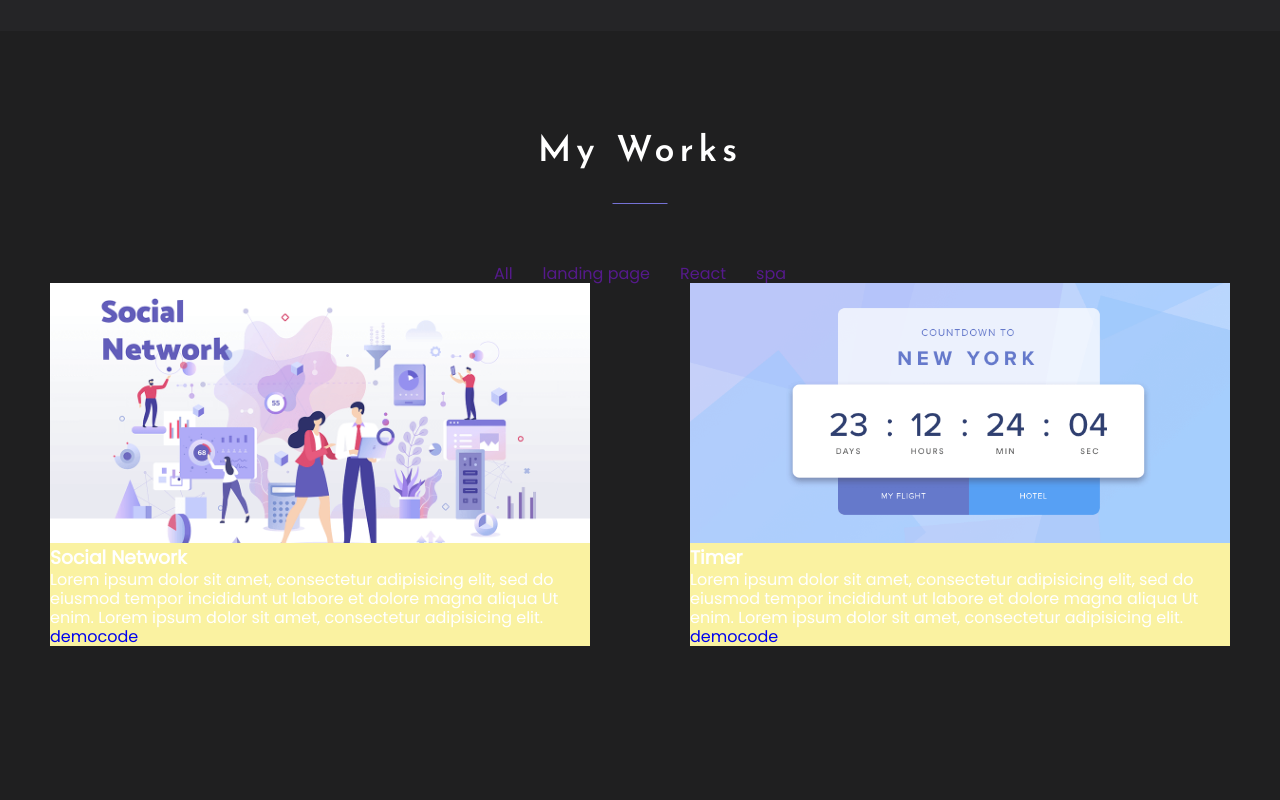
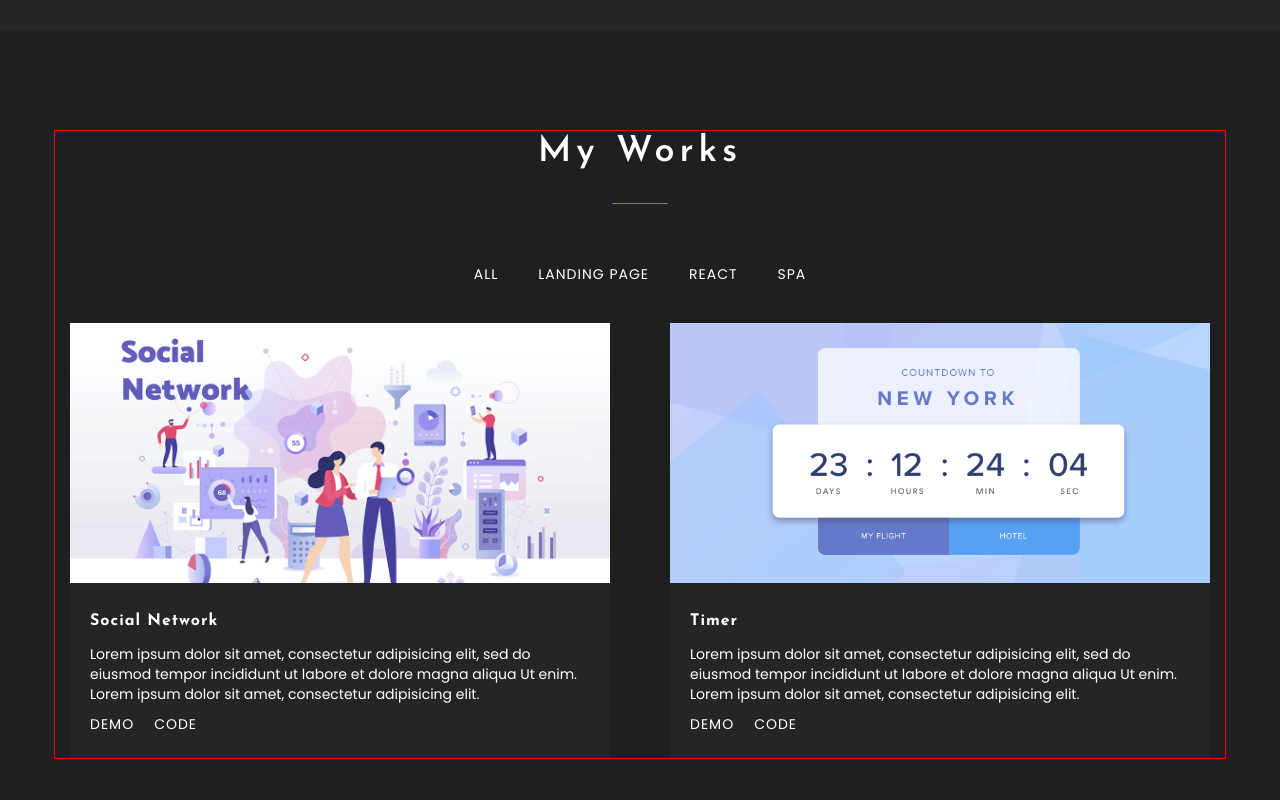
Before and after one commit to Cyberplata/portfolio-start-project-main-repeatBySveta, a React app: page / in a window 1280 px wide. Shown: the part 1780-2580 px from the top of the page. Built offline with nearby package versions, Linux system fonts and the light colour scheme.

Commit message:
14. Works part 2

```diff
--- a/src/components/Button.tsx
+++ b/src/components/Button.tsx
@@ -1,5 +1,35 @@
 import styled from "styled-components";
+import {theme} from "../styles/Theme";
 
 export const Button = styled.button`
+    font-weight: 400;
+    font-size: 14px;
+    letter-spacing: 1px;
+    text-transform: uppercase;
+    width: 170px;
+    height: 32px;
 
+    position: relative;
+    z-index: 0;
+
+    &:hover{  // При наведении, чтобы псевдоэлемент (линия) становился по размеру кнопки
+        &::before {
+            height: 100%;
+            width: 100%;
+        }
+    }
+
+    &::before { // Псевдоелемент - линия
+        content: "";
+        display: inline-block;
+        height: 10px;
+        width: 50%;;
+        background-color: ${theme.colors.accent};
+
+        position: absolute;
+        bottom: 0;
+        left: 50%;
+        z-index: -1;
+        transform: translateX(-50%);  // Выравнивает линию относительно родителя (button), которого позиционируется
+    }
 `
--- /dev/null
+++ b/src/components/Link.tsx
@@ -0,0 +1,31 @@
+import styled from "styled-components";
+import {theme} from "../styles/Theme";
+
+export const Link = styled.a`
+    font-size: 14px;
+    font-weight: 400;
+    letter-spacing: 1px;
+    text-transform: uppercase;
+    padding: 10px;
+
+    position: relative;
+    z-index: 0;
+
+    &:hover {  // Добавляем высоту для линии только, когда наводим на Link
+        &::before {
+            height: 10px;
+        }
+    }
+
+    &::before {  // Позиционируем нашу линию под ссылками
+        content: "";
+        display: inline-block;
+        background-color: ${theme.colors.accent};
+
+        position: absolute;
+        bottom: 5px;
+        left: 0;  // 0, а не -10px, потому что полоска будет отчитывать свои координаты от паддинга ссылки
+        right: 0;
+        z-index: -1;
+    }
+`
--- a/src/components/menu/Menu.tsx
+++ /dev/null
@@ -1,25 +0,0 @@
-import React from 'react';
-import styled from "styled-components";
-
-
-export const Menu = (props: { menuItems: Array<string> }) => {
-    return (
-        <StyledMenu>
-            <ul>
-                {props.menuItems.map((item, index)=> {
-                    return <li key={index}>
-                        <a href="">{item}</a>
-                    </li>
-                })}
-            </ul>
-        </StyledMenu>
-    );
-};
-
-const StyledMenu = styled.nav`
-    ul {
-        display: flex;
-        gap: 30px;
-        justify-content: center;
-    }
-`
--- a/src/layout/section/skills/skill/Skill.tsx
+++ b/src/layout/section/skills/skill/Skill.tsx
@@ -48,17 +48,9 @@
 
 const SkillTitle = styled.h3`
     margin: 70px 0 15px;
-    font-family: 'Josefin Sans', sans-serif;
-    font-weight: 700;
-    font-size: 16px;
-
-    letter-spacing: 1px;
     text-transform: uppercase;
 `
 
 const SkillText = styled.p`
     text-align: center;
-    font-size: 14px;
-    font-weight: 400;
-    line-height: 1.4;
 `
--- a/src/layout/section/works/Works.tsx
+++ b/src/layout/section/works/Works.tsx
@@ -1,20 +1,22 @@
 import React from 'react';
 import styled from "styled-components";
 import {SectionTitle} from "../../../components/SectionTitle";
-import {Menu} from "../../../components/menu/Menu";
+import {TabMenu} from "./tabMenu/TabMenu";
 import {FlexWrapper} from "../../../components/FlexWrapper";
 import {Work} from "./work/Work";
 import socialImg from '../../../assets/images/proj-1.png'
 import timerImg from '../../../assets/images/proj-2.png'
+import {Container} from "../../../components/Container";
 
 const worksItems = ["All", "landing page", "React", "spa"]
 
 export const Works = () => {
     return (
         <StyledWorks>
+            <Container>
                 <SectionTitle>My Works</SectionTitle>
-            <Menu menuItems={worksItems}/>
-            <FlexWrapper justify={"space-around"}>
+                <TabMenu menuItems={worksItems}/>
+                <FlexWrapper justify={"space-between"} align={"flex-start"}>
                     <Work title={"Social Network"}
                           text={"Lorem ipsum dolor sit amet, consectetur adipisicing elit, sed do eiusmod tempor incididunt ut labore et dolore magna aliqua Ut enim. Lorem ipsum dolor sit amet, consectetur adipisicing elit."}
                           src={socialImg}/>
@@ -22,11 +24,11 @@
                           text={"Lorem ipsum dolor sit amet, consectetur adipisicing elit, sed do eiusmod tempor incididunt ut labore et dolore magna aliqua Ut enim. Lorem ipsum dolor sit amet, consectetur adipisicing elit."}
                           src={timerImg}/>
                 </FlexWrapper>
+            </Container>
         </StyledWorks>
     );
 };
 
 const StyledWorks = styled.section`
-    min-height: 100vh;
-    background-color: #9caffc;
+
 `
--- /dev/null
+++ b/src/layout/section/works/tabMenu/TabMenu.tsx
@@ -0,0 +1,32 @@
+import React from 'react';
+import styled from "styled-components";
+import {Link} from "../../../../components/Link";
+
+
+export const TabMenu = (props: { menuItems: Array<string> }) => {
+    return (
+        <StyledTabMenu>
+            <ul>
+                {props.menuItems.map((item, index)=> {
+                    return <ListItem key={index}>
+                        <Link href="">{item}</Link>
+                    </ListItem>
+                })}
+            </ul>
+        </StyledTabMenu>
+    );
+};
+
+const StyledTabMenu = styled.nav`
+    margin-bottom: 40px;
+
+    ul {
+        display: flex;
+        gap: 20px;
+        justify-content: center;
+    }
+`
+
+const ListItem = styled.li`
+
+`
--- a/src/layout/section/works/work/Work.tsx
+++ b/src/layout/section/works/work/Work.tsx
@@ -1,5 +1,8 @@
 import React from 'react';
 import styled from "styled-components";
+import {Link} from "../../../../components/Link";
+import {theme} from "../../../../styles/Theme";
+import {Button} from "../../../../components/Button";
 
 
 type WorkPropsType = {
@@ -11,19 +14,67 @@
 export const Work = (props: WorkPropsType) => {
     return (
         <StyledWork>
-            <Image src={props.src} alt=""/>
-            <Title>{props.title}</Title>
-            <Text>{props.text}</Text>
-            <Link href={"#"}>demo</Link>
-            <Link href={"#"}>code</Link>
+            <ImageWrapper>
+                <Image src={props.src} alt=""/>
+                <Button>view project</Button>
+            </ImageWrapper>
+
+            <Discription>
+                <Title>{props.title}</Title>
+                <Text>{props.text}</Text>
+                <Link href={"#"}>demo</Link>
+                <Link href={"#"}>code</Link>
+            </Discription>
         </StyledWork>
     );
 };
 
 const StyledWork = styled.div`
-    background-color: #faf2a1;
+    background-color: ${theme.colors.secondaryBg};
     max-width: 540px;
     width: 100%;
+
+    ${Link} {
+        padding: 10px 0; // Сделали линию от начала текста
+
+        & + ${Link} { // Отступ слева от ссылки
+            margin-left: 20px;
+        }
+    }
+`
+
+const ImageWrapper = styled.div`
+    position: relative;
+
+    &:hover { // Добавили blur картинкам при наведении
+        &::before {
+            content: "";
+            position: absolute;
+            left: 0;
+            right: 0;
+            top: 0;
+            bottom: 0;
+            background: rgba(0, 0, 0, 0.3);
+            backdrop-filter: blur(4px);
+        }
+
+        ${Button} {
+            opacity: 1;  // Показываем кнопку
+        }
+    }
+
+    ${Button} {
+        opacity: 0;  // Изначально кнопка скрыта
+        position: absolute;
+        left: 50%;
+        top: 50%;
+        transform: translate(-50%, -50%);
+
+        &::before {  // Псевдоэлемент (линия-прямоугольник) будет всегда 100%
+            width: 100%;
+            height: 100%;
+        }
+    }
 `
 
 const Image = styled.img`
@@ -32,8 +83,8 @@
     object-fit: cover;
 `
 
-const Link = styled.a`
-
+const Discription = styled.div`
+    padding: 25px 20px;
 `
 
 const Title = styled.h3`
@@ -41,5 +92,5 @@
 `
 
 const Text = styled.p`
-
+    margin: 14px 0 10px;
 `
--- a/src/styles/Global.styled.ts
+++ b/src/styles/Global.styled.ts
@@ -23,6 +23,7 @@
 
     a {
         text-decoration: none;
+        color: ${theme.colors.font};
     }
 
     ul {
@@ -32,6 +33,8 @@
     button {
         background-color: unset;
         border: none;
+        cursor: pointer;
+        color: ${theme.colors.font};
     }
 
     section {
@@ -45,4 +48,17 @@
     section:nth-of-type(even) {
         background-color: ${theme.colors.secondaryBg};
     }
+
+    h3 {
+        font-family: 'Josefin Sans', sans-serif;
+        font-weight: 700;
+        font-size: 16px;
+        letter-spacing: 1px;
+    }
+
+    p {
+        font-size: 14px;
+        font-weight: 400;
+        line-height: 1.4;
+    }
 `
```
Lines whose indentation alone changed are shown as unchanged.
